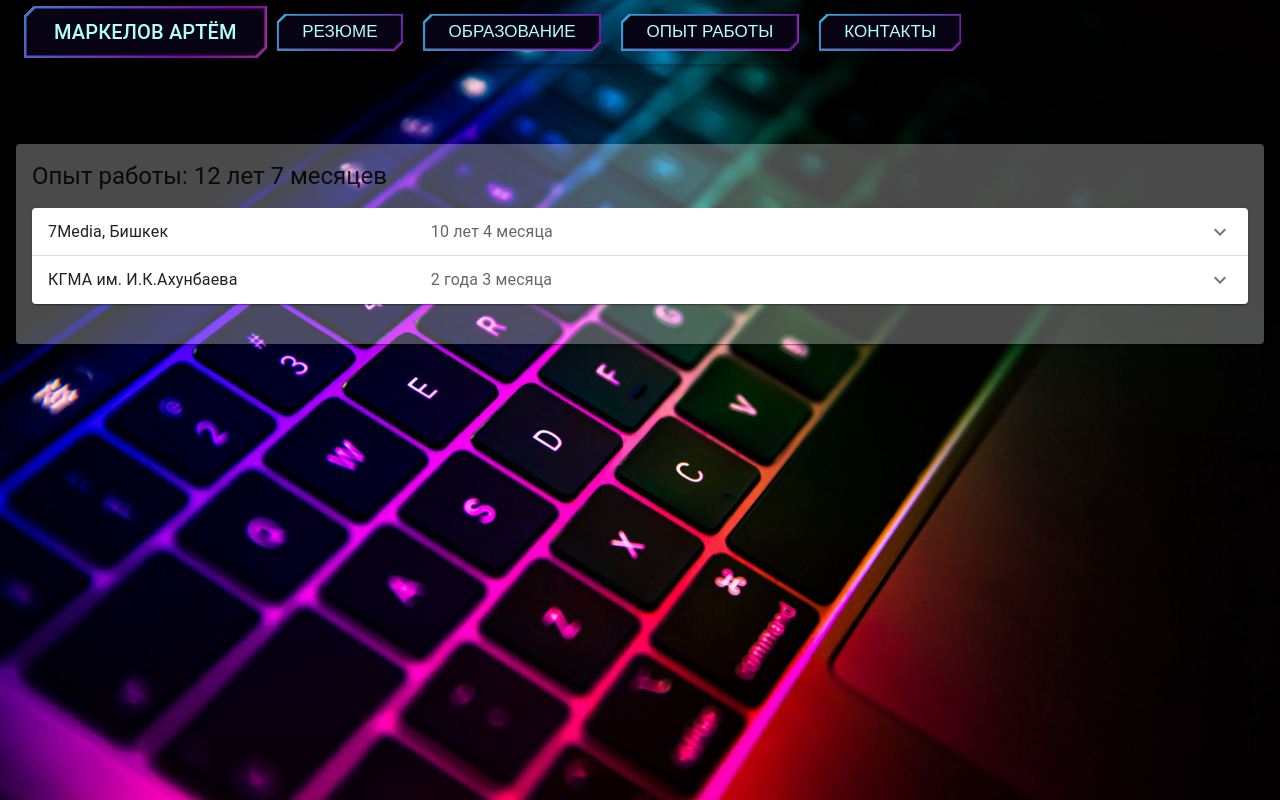
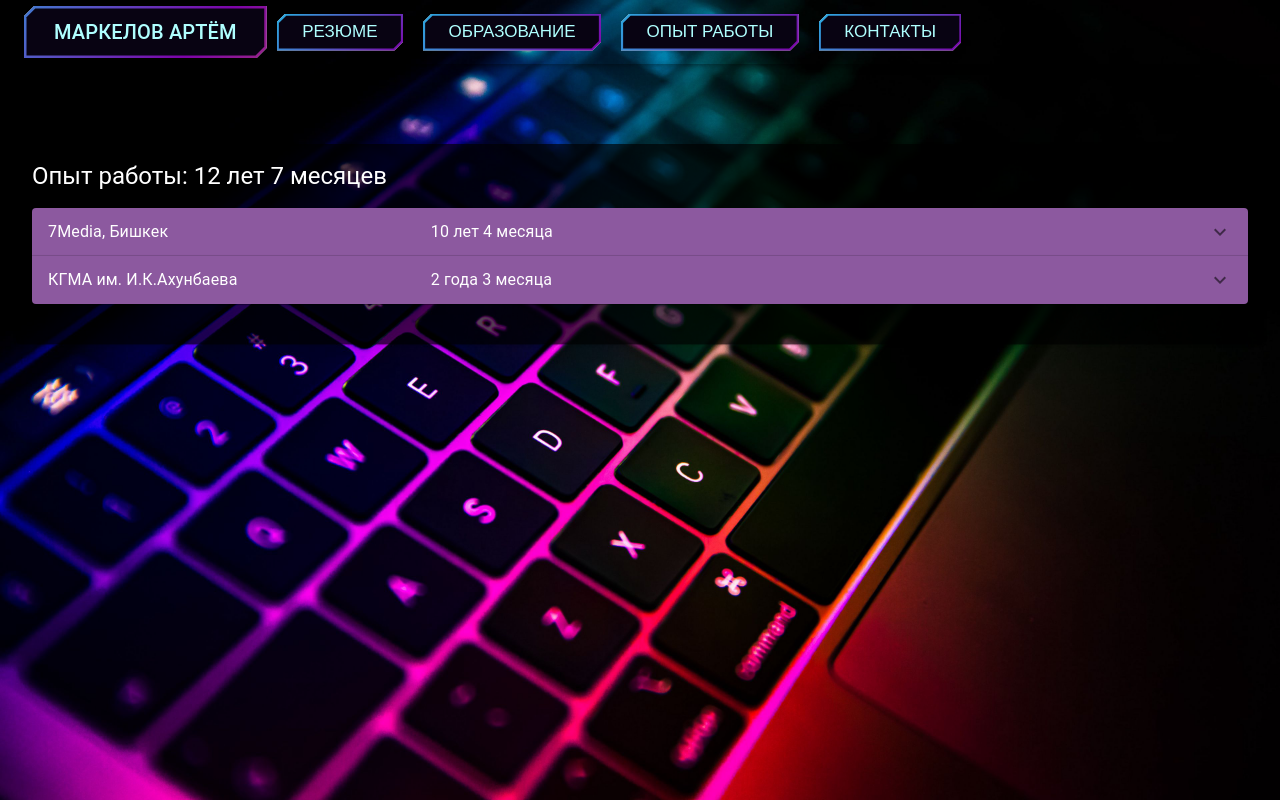
Before and after one commit to 7timoha7/Summary, a React (Create React App) app: page /experience in a window 1280 px wide. Built offline with nearby package versions, Linux system fonts and the light colour scheme.

Commit message:
добавил стилей в контактах

```diff
--- a/src/components/Experience/Experience.tsx
+++ b/src/components/Experience/Experience.tsx
@@ -1,7 +1,6 @@
 import React from 'react';
 import {Accordion, AccordionDetails, AccordionSummary, Box, Card, CardContent, Typography} from "@mui/material";
 import ExpandMoreIcon from '@mui/icons-material/ExpandMore';
-
 
 const Experience = () => {
   const [expanded, setExpanded] = React.useState<string | false>(false);
@@ -12,13 +11,16 @@ const Experience = () => {
     };
   return (
 
-    <Card sx={{m: 2, mt: 10, backgroundColor: 'rgba(255,255,255,0.29)'}}>
-      <CardContent>
+    <Card sx={{m: 2, mt: 10, backgroundColor: 'rgba(0,0,0,0.67)'}}>
+      <CardContent sx={{color: 'white'}}>
         <Typography variant="h5" sx={{mb: 2}}>
           Опыт работы: 12 лет 7 месяцев
         </Typography>
         <Box sx={{mb: 2}}>
-          <Accordion expanded={expanded === 'panel1'} onChange={handleChange('panel1')}>
+          <Accordion
+            sx={{color: 'white', backgroundColor: 'rgb(140,89,159)'}}
+            expanded={expanded === 'panel1'}
+            onChange={handleChange('panel1')}>
             <AccordionSummary
               expandIcon={<ExpandMoreIcon/>}
               aria-controls="panel1bh-content"
@@ -27,7 +29,7 @@ const Experience = () => {
               <Typography sx={{width: '33%', flexShrink: 0}}>
                 7Media, Бишкек
               </Typography>
-              <Typography sx={{color: 'text.secondary'}}>
+              <Typography>
                 10 лет 4 месяца</Typography>
             </AccordionSummary>
             <AccordionDetails>
@@ -43,7 +45,9 @@ const Experience = () => {
               </Typography>
             </AccordionDetails>
           </Accordion>
-          <Accordion expanded={expanded === 'panel2'} onChange={handleChange('panel2')}>
+          <Accordion
+            sx={{color: 'white', backgroundColor: 'rgb(140,89,159)'}}
+            expanded={expanded === 'panel2'} onChange={handleChange('panel2')}>
             <AccordionSummary
               expandIcon={<ExpandMoreIcon/>}
               aria-controls="panel2bh-content"
@@ -51,7 +55,7 @@ const Experience = () => {
             >
               <Typography sx={{width: '33%', flexShrink: 0}}>КГМА им.
                 И.К.Ахунбаева</Typography>
-              <Typography sx={{color: 'text.secondary'}}>
+              <Typography>
                 2 года 3 месяца
               </Typography>
             </AccordionSummary>
--- a/src/components/Сontacts/Contacts.tsx
+++ b/src/components/Сontacts/Contacts.tsx
@@ -28,8 +28,13 @@ const Contacts = () => {
 
   return (
     <>
-      <Card sx={{m: 2, mt: 10, backgroundColor: 'rgba(255,255,255,0.29)'}}>
-        <Typography fontSize={'25px'} fontWeight={'bold'} textAlign={'center'}>Контакты</Typography>
+      <Card sx={{m: 2, mt: 10, backgroundColor: 'rgba(0,0,0,0.67)'}}>
+        <Typography
+          color={'white'}
+          fontSize={'25px'}
+          fontWeight={'bold'}
+          textAlign={'center'}
+        >Контакты</Typography>
         <Grid container justifyContent={"center"} sx={{mt: 5, mb: 5}}>
           <Grid item>
             <div className="main">
--- a/src/components/Сontacts/contactsStyles.css
+++ b/src/components/Сontacts/contactsStyles.css
@@ -89,7 +89,7 @@
 .card3:hover {
   cursor: pointer;
   scale: 1.1;
-  background-color: rgba(0, 0, 0, 0.49);
+  background-color: rgba(131, 125, 125, 0.49);
 }
 
 .card3:hover .github {
```
